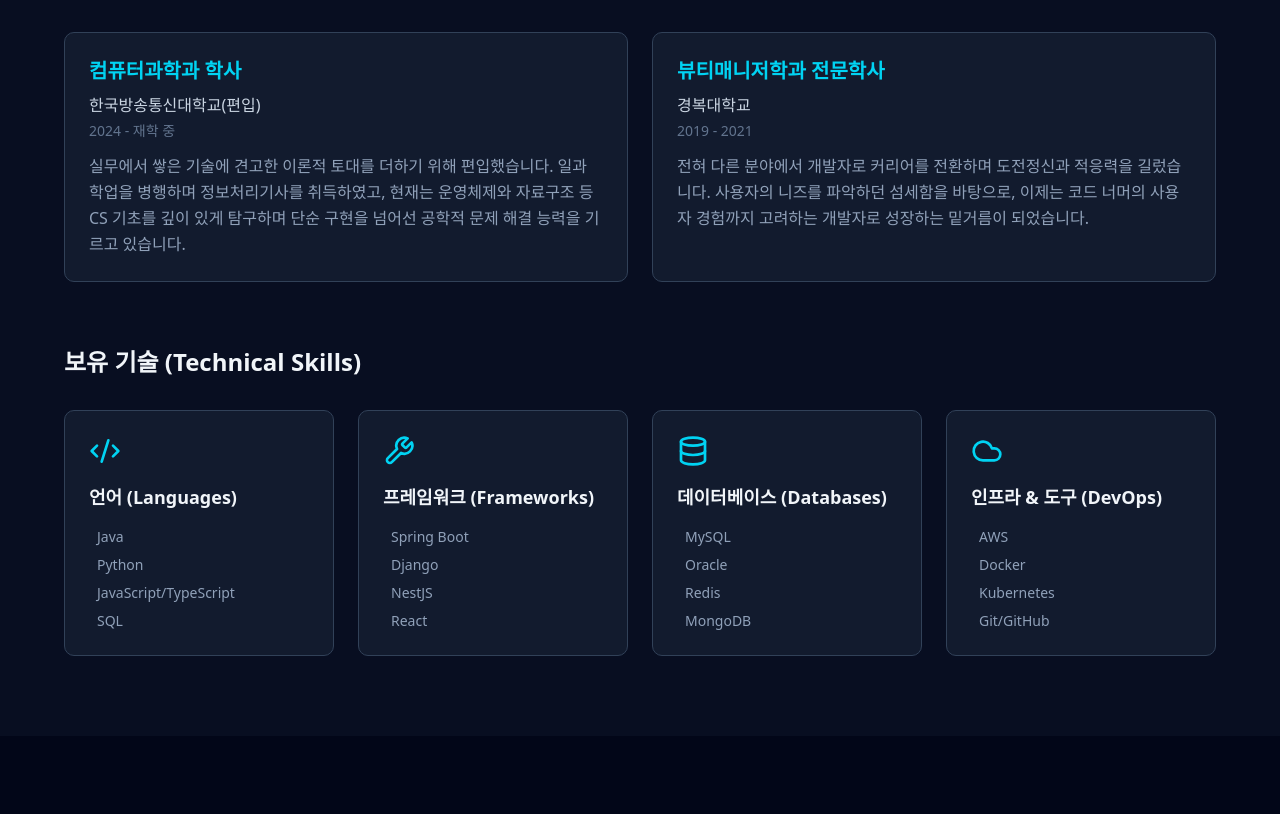
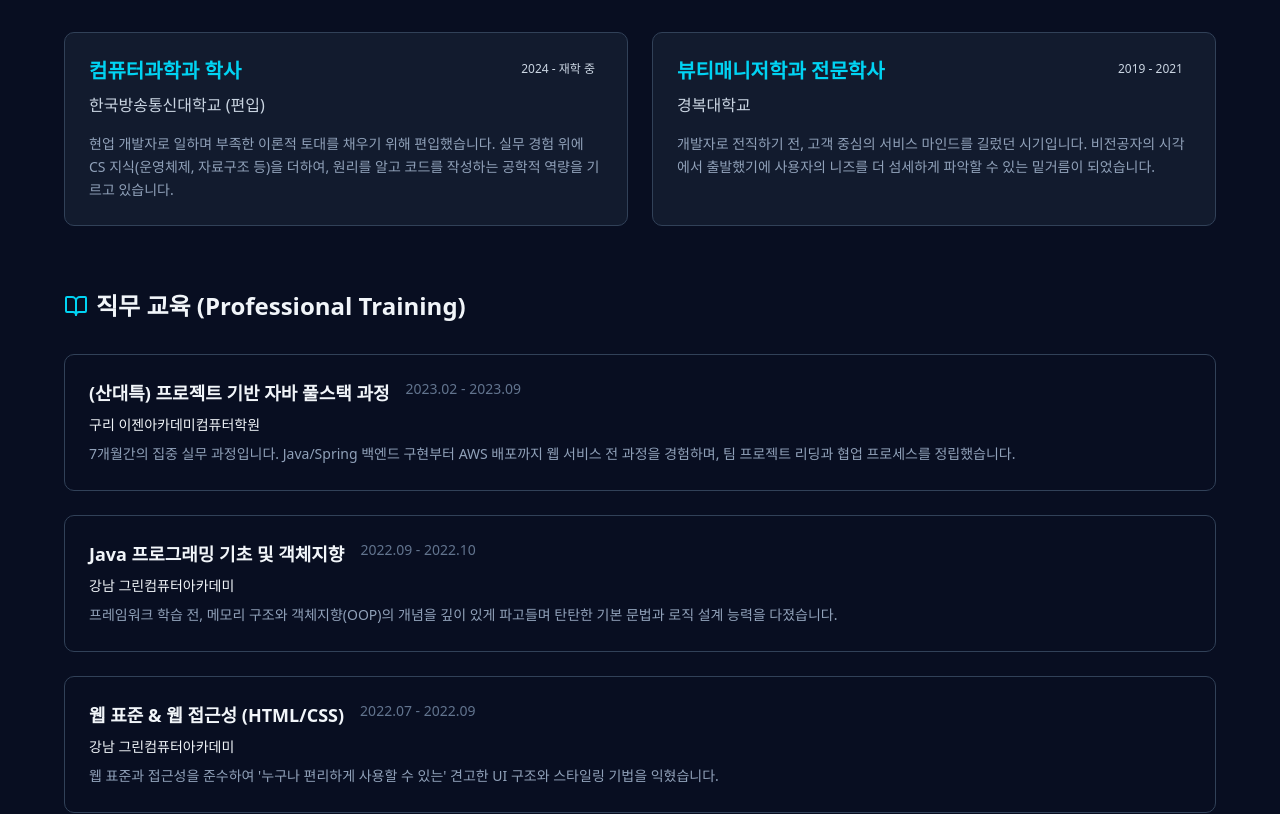
Before and after one commit to LeeRoa/LeeRoa.github.io, a React app: page / in a window 1280 px wide. Shown: the part 1020-1834 px from the top of the page. Built offline with nearby package versions, Linux system fonts and the light colour scheme; the HTML template or start-up script is replaced by a standard one.

Commit message:
Resume 학원 수료 과정 내용 추가

```diff
--- a/src/components/Resume.tsx
+++ b/src/components/Resume.tsx
@@ -1,22 +1,44 @@
-import { GraduationCap, Code2, Database, Cloud, Wrench } from "lucide-react";
+import { GraduationCap, Code2, Database, Cloud, Wrench, BookOpen } from "lucide-react";
 
-// 1. 학력 데이터 입력 (최신순)
-const education = [
+// 1. 학력 데이터 (공식 학위)
+const degrees = [
   {
-    degree: "컴퓨터과학과 학사",
-    school: "한국방송통신대학교(편입)",
+    title: "컴퓨터과학과 학사",
+    school: "한국방송통신대학교 (편입)",
     year: "2024 - 재학 중",
-    description: "실무에서 쌓은 기술에 견고한 이론적 토대를 더하기 위해 편입했습니다. 일과 학업을 병행하며 정보처리기사를 취득하였고, 현재는 운영체제와 자료구조 등 CS 기초를 깊이 있게 탐구하며 단순 구현을 넘어선 공학적 문제 해결 능력을 기르고 있습니다."
+    description: "현업 개발자로 일하며 부족한 이론적 토대를 채우기 위해 편입했습니다. 실무 경험 위에 CS 지식(운영체제, 자료구조 등)을 더하여, 원리를 알고 코드를 작성하는 공학적 역량을 기르고 있습니다."
   },
   {
-    degree: "뷰티매니저학과 전문학사",
+    title: "뷰티매니저학과 전문학사",
     school: "경복대학교",
     year: "2019 - 2021",
-    description: "전혀 다른 분야에서 개발자로 커리어를 전환하며 도전정신과 적응력을 길렀습니다. 사용자의 니즈를 파악하던 섬세함을 바탕으로, 이제는 코드 너머의 사용자 경험까지 고려하는 개발자로 성장하는 밑거름이 되었습니다."
+    description: "개발자로 전직하기 전, 고객 중심의 서비스 마인드를 길렀던 시기입니다. 비전공자의 시각에서 출발했기에 사용자의 니즈를 더 섬세하게 파악할 수 있는 밑거름이 되었습니다."
   }
 ];
 
-// 2. 기술 스택 입력 (아이콘은 lucide-react에서 변경 가능)
+// 2. 직무 교육/수료 데이터 (실무 과정)
+const certifications = [
+  {
+    title: "(산대특) 프로젝트 기반 자바 풀스택 과정",
+    org: "구리 이젠아카데미컴퓨터학원",
+    year: "2023.02 - 2023.09",
+    description: "7개월간의 집중 실무 과정입니다. Java/Spring 백엔드 구현부터 AWS 배포까지 웹 서비스 전 과정을 경험하며, 팀 프로젝트 리딩과 협업 프로세스를 정립했습니다."
+  },
+  {
+    title: "Java 프로그래밍 기초 및 객체지향",
+    org: "강남 그린컴퓨터아카데미",
+    year: "2022.09 - 2022.10",
+    description: "프레임워크 학습 전, 메모리 구조와 객체지향(OOP)의 개념을 깊이 있게 파고들며 탄탄한 기본 문법과 로직 설계 능력을 다졌습니다."
+  },
+  {
+    title: "웹 표준 & 웹 접근성 (HTML/CSS)",
+    org: "강남 그린컴퓨터아카데미",
+    year: "2022.07 - 2022.09",
+    description: "웹 표준과 접근성을 준수하여 '누구나 편리하게 사용할 수 있는' 견고한 UI 구조와 스타일링 기법을 익혔습니다."
+  }
+];
+
+// 3. 기술 스택 (변경 없음)
 const skillCategories = [
   {
     icon: Code2,
@@ -44,11 +66,11 @@ export function Resume() {
   return (
       <section id="resume" className="py-20 px-6 bg-slate-900/50">
         <div className="max-w-6xl mx-auto">
-        {/* 섹션 타이틀 */}
-        <h2 className="text-4xl font-bold mb-4">학력 및 기술 (Education & Skills)</h2>
+          {/* 섹션 헤더 */}
+          <h2 className="text-4xl font-bold mb-4">이력 및 기술 (Resume & Skills)</h2>
           <div className="w-20 h-1 bg-cyan-500 mb-12"></div>
 
-        {/* Education 영역 */}
+          {/* 1. 학력 (Education) */}
           <div className="mb-16">
             <h3 className="text-2xl font-semibold mb-8 flex items-center gap-2">
               <GraduationCap className="w-6 h-6 text-cyan-400" />
@@ -56,23 +78,65 @@ export function Resume() {
             </h3>
 
             <div className="grid md:grid-cols-2 gap-6">
-            {education.map((edu, index) => (
+              {degrees.map((edu, index) => (
                   <div
                       key={index}
-                className="p-6 bg-slate-800/50 border border-slate-700 rounded-lg hover:border-slate-600 transition-colors"
+                      className="p-6 bg-slate-800/50 border border-slate-700 rounded-lg hover:border-cyan-500/50 transition-colors"
                   >
-                <h4 className="text-xl font-semibold text-cyan-400 mb-2">
-                  {edu.degree}
-                </h4>
-                <p className="text-slate-300 mb-1 font-medium">{edu.school}</p>
-                <p className="text-sm text-slate-500 mb-3">{edu.year}</p>
-                <p className="text-slate-400 leading-relaxed">{edu.description}</p>
+                    <div className="flex justify-between items-start mb-2">
+                      <h4 className="text-xl font-semibold text-cyan-400">{edu.title}</h4>
+                      <span className="text-xs font-mono py-1 px-2 bg-slate-700 rounded text-slate-300 whitespace-nowrap ml-2">
+                    {edu.year}
+                  </span>
+                    </div>
+                    <p className="text-slate-300 mb-4 font-medium">{edu.school}</p>
+                    <p className="text-slate-400 text-sm leading-relaxed">{edu.description}</p>
                   </div>
               ))}
             </div>
           </div>
 
-        {/* Skills 영역 */}
+          {/* 2. 직무 교육 (Professional Training) */}
+          <div className="mb-16">
+            <h3 className="text-2xl font-semibold mb-8 flex items-center gap-2">
+              <BookOpen className="w-6 h-6 text-cyan-400" />
+              직무 교육 (Professional Training)
+            </h3>
+
+            <div className="space-y-6">
+              {certifications.map((cert, index) => (
+                  <div
+                      key={index}
+                      className="group p-6 bg-slate-800/30 border border-slate-700 rounded-lg hover:bg-slate-800 hover:border-slate-600 transition-all"
+                  >
+                    {/* 수정 포인트:
+         1. gap-4: 제목과 날짜 사이에 최소 여백 확보
+         2. items-start: 텍스트가 길어져 줄바꿈 되어도 레이아웃이 어색하지 않게 상단 정렬
+      */}
+                    <div className="flex flex-col md:flex-row md:justify-between md:items-start gap-4 mb-2">
+                      <h4 className="text-lg font-semibold text-white group-hover:text-cyan-400 transition-colors leading-snug">
+                        {cert.title}
+                      </h4>
+
+                      {/* 수정 포인트:
+           1. shrink-0: 제목이 길어도 날짜 영역이 찌그러지지 않음
+           2. whitespace-nowrap: 날짜가 두 줄로 꺾이지 않음
+        */}
+                      <span className="text-sm text-slate-500 whitespace-nowrap shrink-0 md:pt-1">
+          {cert.year}
+        </span>
+                    </div>
+
+                    <p className="text-cyan-500/80 mb-2 text-sm font-medium">{cert.org}</p>
+                    <p className="text-slate-400 text-sm leading-relaxed">
+                      {cert.description}
+                    </p>
+                  </div>
+              ))}
+            </div>
+          </div>
+
+          {/* 3. 기술 스택 (Skills) */}
           <div>
             <h3 className="text-2xl font-semibold mb-8">보유 기술 (Technical Skills)</h3>
 
@@ -80,7 +144,7 @@ export function Resume() {
               {skillCategories.map((category, index) => (
                   <div
                       key={index}
-                className="p-6 bg-slate-800/50 border border-slate-700 rounded-lg hover:bg-slate-800/80 transition-colors"
+                      className="p-6 bg-slate-800/50 border border-slate-700 rounded-lg hover:bg-slate-800 hover:shadow-lg hover:shadow-cyan-500/10 transition-all"
                   >
                     <category.icon className="w-8 h-8 text-cyan-400 mb-4" />
                     <h4 className="font-semibold mb-4 text-lg">{category.title}</h4>
```
Lines whose indentation alone changed are shown as unchanged.
